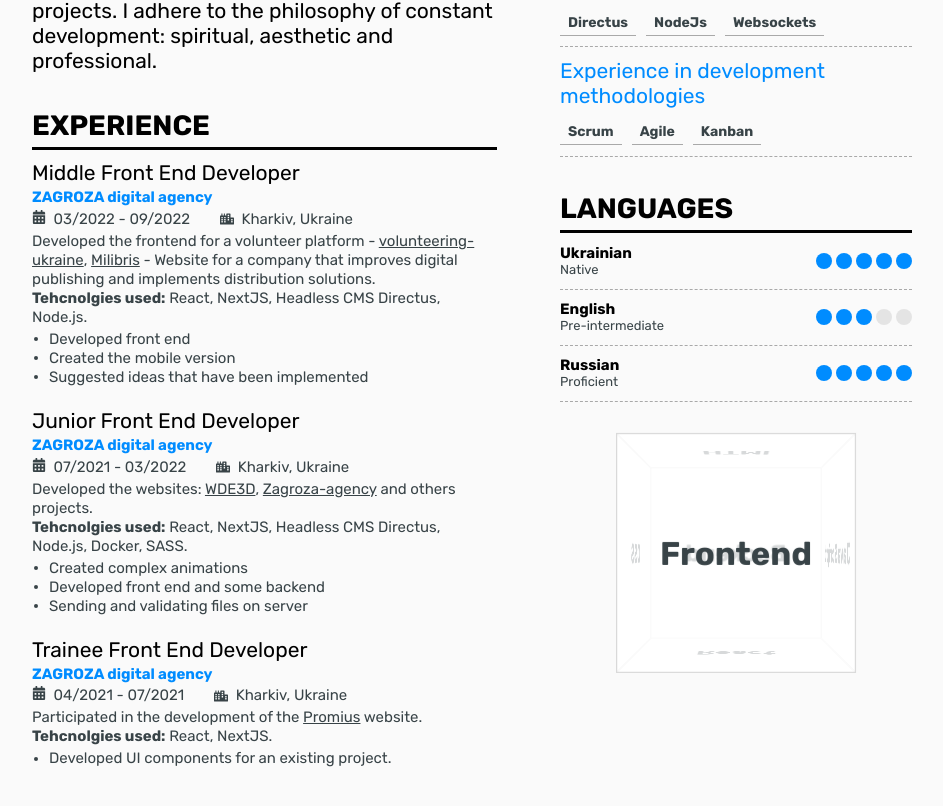
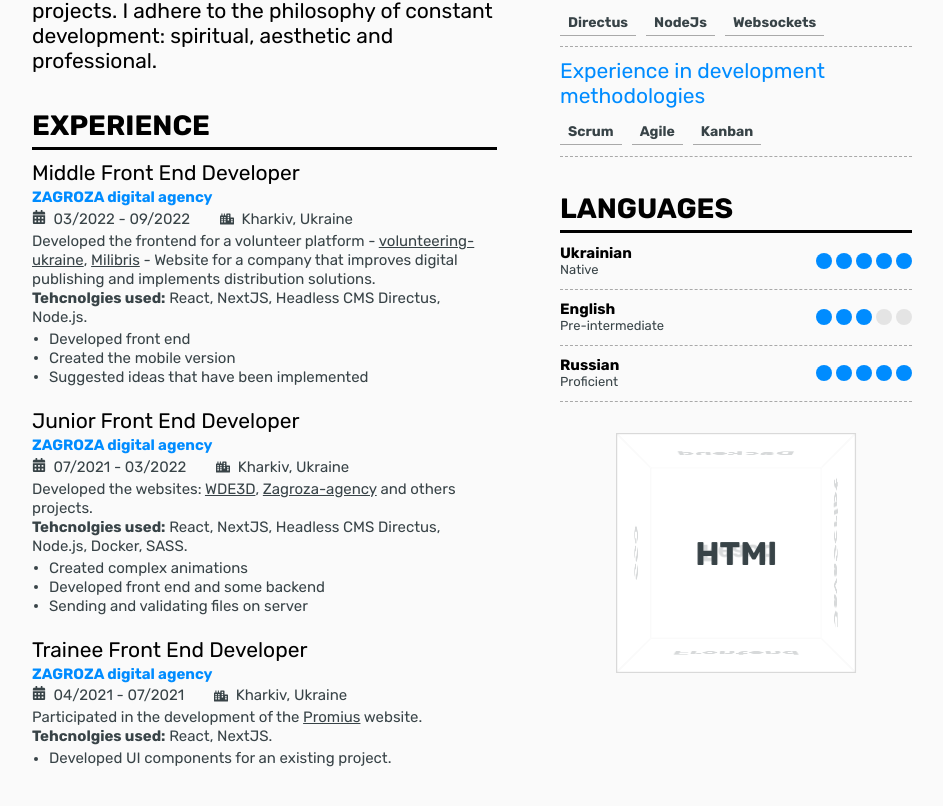
Before and after one commit to antonskr/anton.skoromniy.cv, a React (Create React App) app: page / in a window 1280 px wide. Shown: the part 524-1330 px from the top of the page, without its empty margins (168-1111 px from the left). Built offline with nearby package versions, Linux system fonts and the light colour scheme.

Commit message:
Feature (Emergence) wrapper for nodes

```diff
--- a/src/Column/Column.tsx
+++ b/src/Column/Column.tsx
@@ -4,18 +4,21 @@ import Skills from "../Components/Skills/Skills";
 import Languages from "../Components/Languages/Languages";
 import Experience from "../Components/Experience/Experience";
 import Cube from "../Components/Ui/Cube/Cube";
+import Emergence from "../Components/Emergence/Emergence";
 
 const Column = (): JSX.Element => {
     return (
         <div className={styles.column}>
             <div>
-                <Summary />
-                <Experience />
+                <Emergence direction={'top'} threshold={0.2}>
+                    <Summary/>
+                </Emergence>
+                <Experience/>
             </div>
             <div>
-                <Skills />
-                <Languages />
-                <Cube />
+                <Skills/>
+                <Languages/>
+                <Cube/>
             </div>
         </div>
     )
--- /dev/null
+++ b/src/Components/Emergence/Emergence.module.scss
@@ -0,0 +1,28 @@
+.wrapper {
+  transition: 1000ms;
+  opacity: 0;
+  z-index: -1;
+}
+
+.top {
+  transform: translateY(-100%);
+}
+
+.right {
+  opacity: 0;
+  transform: translateX(100%);
+}
+
+.bottom {
+  opacity: 0;
+  transform: translateY(100%);
+}
+
+.left {
+  transform: translateX(-100%);
+}
+
+.visible {
+  opacity: 1;
+  transform: translateX(0) translateY(0);
+}
--- /dev/null
+++ b/src/Components/Emergence/Emergence.tsx
@@ -0,0 +1,47 @@
+import styles from './Emergence.module.scss';
+import EmergenceProps from './Emergence.props';
+import cn from 'classnames';
+import { useEffect, useRef } from 'react';
+import { elementVisibilityCheck } from '../../Helper';
+
+const Emergence = ({ children, ...props }: EmergenceProps):JSX.Element => {
+
+    const wrapperRef = useRef<HTMLDivElement>(null);
+
+    const emergenceIfVisible = () =>
+    {
+        if (!wrapperRef.current) { return }
+        const isVisible = elementVisibilityCheck(wrapperRef.current, props.threshold);
+        if (isVisible)
+        {
+            if (typeof props.callbackFn === 'function')
+            {
+                props.callbackFn(true);
+            }
+            wrapperRef.current.classList.add(styles.visible);
+            window.removeEventListener('scroll', emergenceIfVisible);
+        }
+    }
+
+    useEffect(() => {
+
+        emergenceIfVisible();
+
+        window.addEventListener('scroll', emergenceIfVisible);
+
+        return () => window.removeEventListener('scroll', emergenceIfVisible);
+    }, []);
+
+    return (
+        <div className={cn(styles.wrapper, styles[props.direction])}
+        ref={ wrapperRef }>
+            { children }
+        </div>
+    )
+}
+
+Emergence.defaultProps = {
+    direction: 'top',
+    threshold: 1
+}
+export default Emergence;
--- a/src/Components/Experience/Experience.tsx
+++ b/src/Components/Experience/Experience.tsx
@@ -1,6 +1,8 @@
 import styles from './Experience.module.scss'
 import TitleWithLine from "../Ui/TitleWithLine/TitleWithline";
 import { FaCalendarAlt, FaCity } from 'react-icons/fa';
+import Summary from "../Summary/Summary";
+import Emergence from "../Emergence/Emergence";
 
 interface IExperienceCardProps {
     position: string,
@@ -16,6 +18,7 @@ interface IExperienceCardProps {
 
 const ExperienceCard = ({...props}: IExperienceCardProps): JSX.Element => {
     return (
+        <Emergence direction={'top'} threshold={1}>
             <div className={styles.card}>
                 <div className={styles.card__position}>
                     {props.position}
@@ -51,13 +54,16 @@ const ExperienceCard = ({...props}: IExperienceCardProps): JSX.Element => {
                     }
                 </div>
             </div>
+        </Emergence>
     )
 }
 
 const Experience = (): JSX.Element => {
     return (
         <div className={styles.experience}>
+            <Emergence>
                 <TitleWithLine title='Experience'/>
+            </Emergence>
             <ExperienceCard
                 position=' Middle Front End Developer'
                 companyName='ZAGROZA digital agency'
--- a/src/Components/Languages/Languages.tsx
+++ b/src/Components/Languages/Languages.tsx
@@ -1,12 +1,14 @@
 import styles from './Languages.module.scss'
 import TitleWithLine from "../Ui/TitleWithLine/TitleWithline";
 import cn from 'classnames';
-import {useEffect, useRef} from "react";
+import {useEffect, useRef, useState} from "react";
 import { elementVisibilityCheck } from "../../Helper";
+import Emergence from "../Emergence/Emergence";
 
 interface IRating {
     rating: number
     elems: number[]
+    isVisible: boolean
 }
 
 interface Ilanguage {
@@ -15,14 +17,11 @@ interface Ilanguage {
     rating: number
 }
 
-const Rating = ({rating, elems}: IRating) => {
+const Rating = ({rating, elems, isVisible}: IRating) => {
+    const ratingRef = useRef<HTMLDivElement>(null);
 
     const fillCirclesIsRatingVisible = () => {
         if (!ratingRef.current) { return; }
-
-        const isVisible = elementVisibilityCheck(ratingRef.current, 1);
-
-        if (isVisible) {
             let ratingElems = ratingRef.current?.querySelectorAll(`.${styles.rating__circle}`);
             ratingElems?.forEach((_el, idx) => {
                 if (idx < rating) {
@@ -31,18 +30,14 @@ const Rating = ({rating, elems}: IRating) => {
                     }, 100 * idx)
                 }
             })
-          window.removeEventListener('scroll', fillCirclesIsRatingVisible);
     }
-    }
-    const ratingRef = useRef<HTMLDivElement>(null);
 
     useEffect(() => {
+        if (isVisible)
+        {
             fillCirclesIsRatingVisible();
-        window.addEventListener('scroll', fillCirclesIsRatingVisible);
-
-        return () => window.removeEventListener('scroll', fillCirclesIsRatingVisible);
-    }, [rating])
-
+        }
+    }, [rating, isVisible])
     return (
         <div className={styles.rating} ref={ratingRef}>
             {
@@ -62,21 +57,27 @@ Rating.defaultProps = {
 }
 
 const Language = ({language, level, rating}: Ilanguage) => {
+    const [isVisible, setIsVisible] = useState(false);
+
     return (
+       <Emergence callbackFn={setIsVisible}>
            <div className={styles.languages__container}>
                <div className={styles.languages__container__textGroup}>
                    <p className={styles.languages__container__textGroup__lang}>{language}</p>
                    <p className={styles.languages__container__textGroup__level}>{level}</p>
                </div>
-            <Rating rating={rating}/>
+               <Rating rating={rating} isVisible={isVisible}/>
            </div>
+       </Emergence>
     )
 }
 
 const Languages = () => {
     return (
         <div className={styles.languages}>
+            <Emergence>
                 <TitleWithLine title={'Languages'}/>
+            </Emergence>
             <Language language='Ukrainian' level='Native' rating={5}/>
             <Language language='English' level='Pre-intermediate' rating={3}/>
             <Language language='Russian' level='Proficient' rating={5}/>
--- a/src/Components/Skills/Skills.tsx
+++ b/src/Components/Skills/Skills.tsx
@@ -1,5 +1,6 @@
 import styles from './Skills.module.scss';
 import TitleWithLine from "../Ui/TitleWithLine/TitleWithline";
+import Emergence from "../Emergence/Emergence";
 
 interface ISkillsCard {
     category: string,
@@ -9,9 +10,12 @@ interface ISkillsCard {
 const SkillCard = ({ category, skills }: ISkillsCard) => {
     return (
         <div className={styles.skillsCard}>
+            <Emergence>
                 <div className={styles.skillsCard__category}>
                     { category }
                 </div>
+            </Emergence>
+            <Emergence>
                 <div className={styles.skillsCard__skills}>
                     {
                         skills.map(_el => {
@@ -21,6 +25,7 @@ const SkillCard = ({ category, skills }: ISkillsCard) => {
                         })
                     }
                 </div>
+            </Emergence>
         </div>
     )
 }
@@ -28,7 +33,9 @@ const SkillCard = ({ category, skills }: ISkillsCard) => {
 const Skills = ():JSX.Element => {
     return (
         <div className={styles.skills}>
-            <TitleWithLine title='Skills'/>
+            <Emergence>
+                <TitleWithLine title='Skills' />
+            </Emergence>
             <SkillCard
                 category={'Client-side'}
                 skills={['HTML', 'CSS','SASS', 'JavaScript', 'React', 'NextJs', 'TypeScript']}
--- a/src/Components/Ui/Cube/Cube.tsx
+++ b/src/Components/Ui/Cube/Cube.tsx
@@ -1,6 +1,7 @@
 import styles from "./Cube.module.scss";
 import cn from "classnames";
 import React, {MouseEventHandler, useEffect, useRef, useState} from "react";
+import Emergence from "../../Emergence/Emergence";
 
 
 interface IDirections {
@@ -15,6 +16,8 @@ interface IDirections {
 }
 
 const Cube = () => {
+    const [isVisible, setIsVisible] = useState(false);
+    const intervalRef = useRef<NodeJS.Timeout | null>(null);
     const isMouseOnCube = useRef(false);
     const cubeRef = useRef<HTMLDivElement>(null);
     const directions: IDirections = {
@@ -48,23 +51,32 @@ const Cube = () => {
         return directions[keys[Math.floor(Math.random() * keys.length)]];
     };
 
-    const changeCubDirection = () => {
+    const changeCubDirection = (current_direction?: [number, number]) => {
         if (isMouseOnCube.current) {
             return;
         }
 
-        const direction = getRandomDirection(directions);
+        const direction = current_direction || getRandomDirection(directions);
         cubeRef.current?.style.setProperty('--cubeXRotate', direction[0] + "deg");
         cubeRef.current?.style.setProperty('--cubeYRotate', direction[1] + "deg");
     }
 
     useEffect(() => {
-        const interval = setInterval(changeCubDirection, 3000);
 
-        return () => clearInterval(interval);
-    }, [])
+        if(isVisible)
+        {
+            changeCubDirection(directions.top);
+            setTimeout(() =>
+            {
+                intervalRef.current = setInterval(changeCubDirection, 3000);
+            }, 800);
+        }
+
+        return () => clearInterval(intervalRef.current as NodeJS.Timeout);
+    }, [isVisible]);
 
     return (
+        <Emergence callbackFn={setIsVisible}>
             <div className={styles.scene}>
                 <div className={styles.cube}
                     /*onMouseMove={cubRotation}
@@ -79,6 +91,7 @@ const Cube = () => {
                     <div className={cn(styles.cube__face, styles.cube__face_bottom)}>React</div>
                 </div>
             </div>
+        </Emergence>
     )
 }
 
--- a/src/Helper.tsx
+++ b/src/Helper.tsx
@@ -15,5 +15,5 @@ const elementVisibilityCheck = (el:HTMLDivElement, threshold:number, mode?:strin
 
 
 export {
-    elementVisibilityCheck
+    elementVisibilityCheck,
 }
```
Also changed, not shown: src/Components/Emergence/Emergence.props.tsx (added, +10 -0 lines), src/Components/Summary/Summary.tsx (line endings or trailing spaces). Lines whose indentation alone changed are shown as unchanged.
